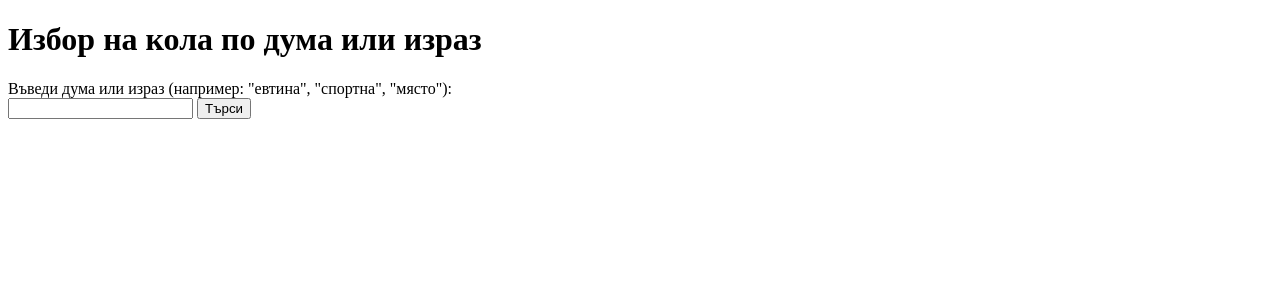
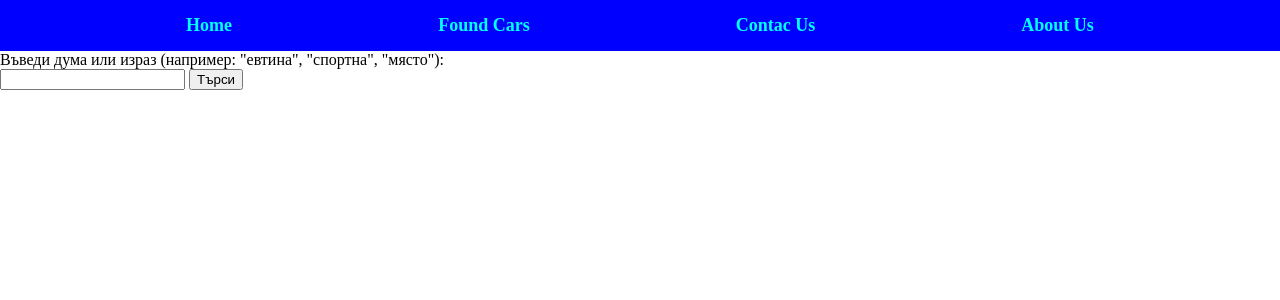
Before and after one commit to IMIvanov22/CarFinders, a Flask app: page / in a window 1280 px wide. Shown: the top 300 px of the page. Run offline with Flask 3, Linux system fonts and the light colour scheme.

Commit message:
Add nav bar

```diff
--- a/app.py
+++ b/app.py
@@ -1,5 +1,7 @@
 from flask import Flask, render_template, request
 from vaderSentiment.vaderSentiment import SentimentIntensityAnalyzer
+from flask import send_from_directory
+from flask import Flask, render_template, send_from_directory
 
 app = Flask(__name__)
 analyzer = SentimentIntensityAnalyzer()
@@ -8,17 +10,92 @@ analyzer = SentimentIntensityAnalyzer()
 cars = [
     {
         "name": "Toyota Corolla",
-        "reviews": ["Евтина и икономична", "Идеална за семейство", "Много надеждна кола"]
+        "reviews": [
+            "Affordable and fuel-efficient",
+            "Perfect for families",
+            "Very reliable car",
+            "Easy to maintain",
+            "Smooth and quiet ride"
+        ]
     },
     {
         "name": "BMW M3",
-        "reviews": ["Изключително бърза и спортна", "Скъпа, но мощна", "Превъзходно управление"]
+        "reviews": [
+            "Extremely fast and sporty",
+            "Expensive but powerful",
+            "Handles like a dream",
+            "Luxurious interior",
+            "A thrill to drive"
+        ]
     },
     {
         "name": "Volkswagen Passat",
-        "reviews": ["Удобна за дълги пътувания", "Много място вътре", "Не е много спортна"]
+        "reviews": [
+            "Comfortable for long trips",
+            "Lots of interior space",
+            "Not very sporty",
+            "Solid build quality",
+            "Efficient and quiet engine"
+        ]
+    },
+    {
+        "name": "Audi A4",
+        "reviews": [
+            "Very smooth driving experience",
+            "High-quality interior",
+            "Excellent fuel economy",
+            "Packed with features",
+            "Feels premium inside and out"
+        ]
+    },
+    {
+        "name": "Mercedes-Benz C-Class",
+        "reviews": [
+            "Luxury in every detail",
+            "Great for business trips",
+            "Quiet and smooth ride",
+            "High-end technology inside",
+            "A bit pricey, but worth it"
+        ]
+    },
+    {
+        "name": "Ford Mustang",
+        "reviews": [
+            "Classic American muscle",
+            "Powerful engine sound",
+            "Great acceleration",
+            "Turns heads everywhere",
+            "Rear seats are a bit tight"
+        ]
+    },
+    {
+        "name": "Honda Civic",
+        "reviews": [
+            "Very reliable and efficient",
+            "Easy to drive and park",
+            "Great resale value",
+            "Perfect for daily commuting",
+            "Modern design and features"
+        ]
+    },
+    {
+        "name": "Tesla Model 3",
+        "reviews": [
+            "Instant torque and smooth ride",
+            "Autopilot is a game-changer",
+            "Minimalist interior design",
+            "Great electric range",
+            "Expensive but futuristic"
+        ]
     }
 ]
+
+
+@app.route('/pages/<path:filename>')
+def serve_page(filename):
+    return send_from_directory('pages', filename)
+
+
 
 @app.route("/", methods=["GET", "POST"])
 def index():
--- /dev/null
+++ b/static/style.css
@@ -0,0 +1,35 @@
+body {
+    margin: 0;
+}
+
+.navbar {
+    width: 100%;
+    background-color: blue;
+}
+
+.navbar ul {
+    list-style-type: none;
+    padding: 0;
+    margin: 0;
+    display: flex;
+    justify-content: space-evenly;
+    background-color: blue;
+}
+
+.navbar li {
+    float: left;
+}
+
+.navbar a {
+    color: aqua;
+    text-decoration: none;
+    padding: 15px 20px;
+    display: block;
+    text-align: center;
+    font-size: 18px;
+    font-weight: bold;
+}
+
+.navbar a:hover {
+    background-color: rgb(100, 100, 230);
+}
--- a/templates/index.html
+++ b/templates/index.html
@@ -3,9 +3,17 @@
 <head>
     <meta charset="UTF-8">
     <title>Избор на кола</title>
+    <link rel="stylesheet" href="/static/style.css">
+    <div class="navbar">
+        <ul>
+    <li><a href="/">Home</a></li>
+    <li><a href="/pages/searchforcars.html">Found Cars</a></li>
+    <li><a href="/pages/contactus.html">Contac Us</a></li>
+    <li><a href="/pages/aboutus.html">About Us</a></li>
+    </ul>
+    </div>
 </head>
 <body>
-    <h1>Избор на кола по дума или израз</h1>
 
     <form method="POST">
         <label>Въведи дума или израз (например: "евтина", "спортна", "място"):</label><br>
```
Also changed, not shown: pages/aboutus.html (added, +18 -0 lines), pages/contactus.html (added, +18 -0 lines), pages/searchforcars.html (added, +18 -0 lines), aboutus.html (deleted), contactus.html (deleted).
